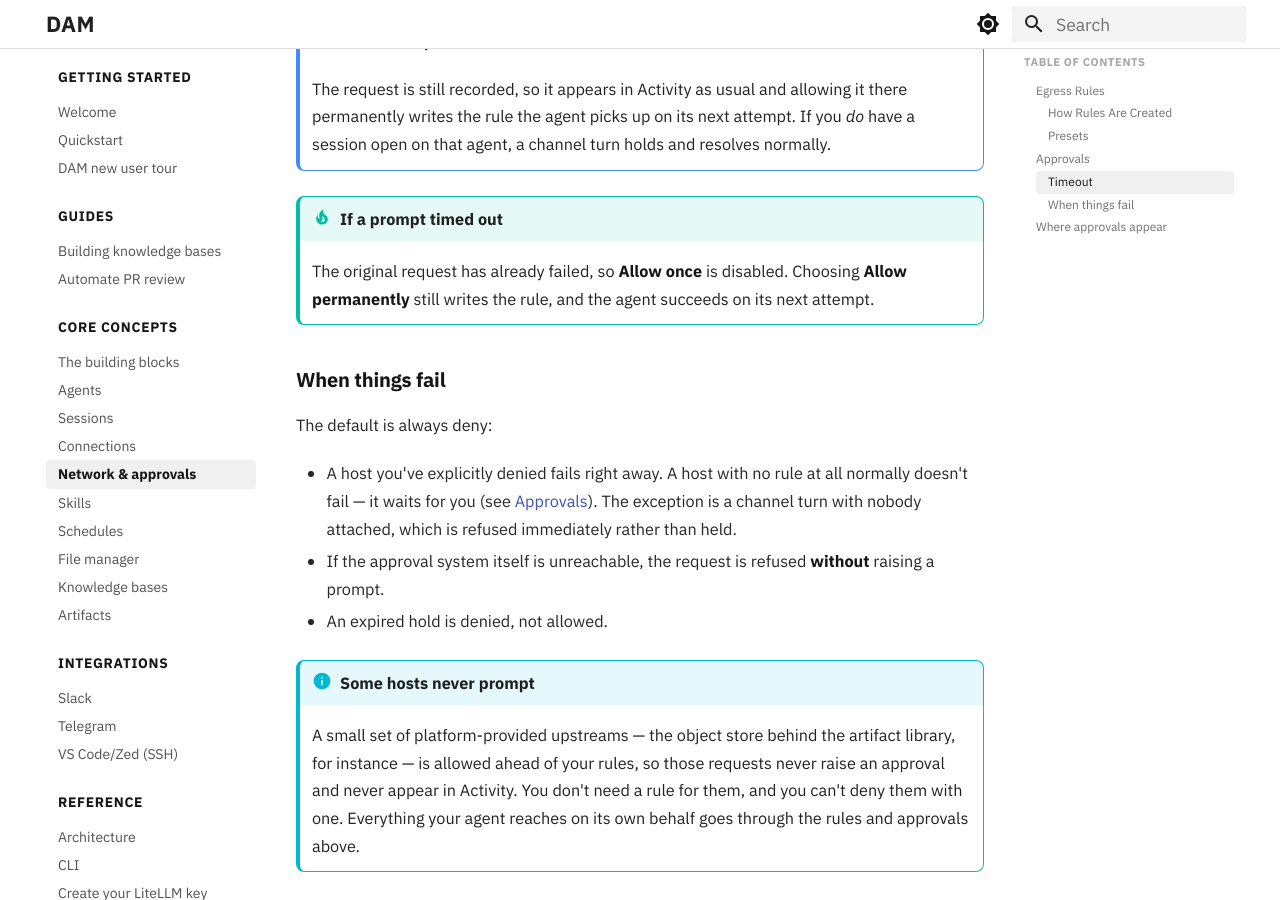
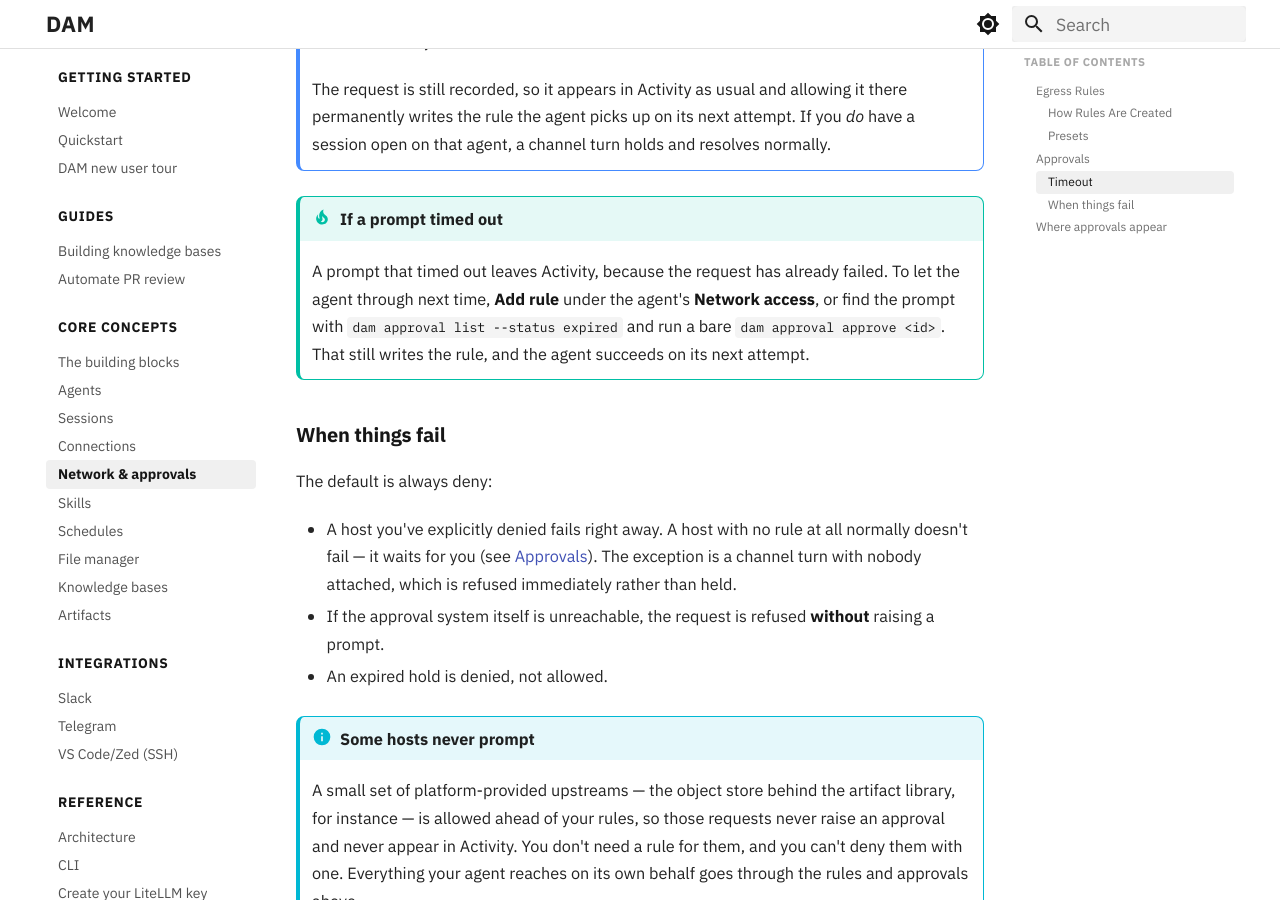
Before and after one commit to dam-agents/docs, an MkDocs documentation site: the page built from docs/core-concepts/network-access.md, in a window 1280 px wide and 900 px high, scrolled down 4114 px. Built offline with MkDocs 1.6.1 and Material for MkDocs 9.7.7, drawn with Linux system fonts in a browser that asks for light colours.

Commit message:
docs: a timed-out approval leaves Activity (#106)
At v0.2.19 the Activity feed lists only pending approvals, and a hold
that times out is flipped to expired at once, so the tip's disabled
Allow once / Allow permanently choice is not something a reader can
reach. Point at Add rule and the CLI path, which still writes the rule.

Assisted-by: Claude Opus 5 <noreply@anthropic.com>

Co-authored-by: Jenna Winkler <Jenna.Winkler@ibm.com>

```diff
--- a/docs/core-concepts/network-access.md
+++ b/docs/core-concepts/network-access.md
@@ -110,8 +110,10 @@ If no one responds within **30 minutes** (your operator can change this), the re
     open on that agent, a channel turn holds and resolves normally.
 
 !!! tip "If a prompt timed out"
-    The original request has already failed, so **Allow once** is disabled. Choosing
-    **Allow permanently** still writes the rule, and the agent succeeds on its next attempt.
+    A prompt that timed out leaves Activity, because the request has already failed. To let the
+    agent through next time, **Add rule** under the agent's **Network access**, or find the prompt
+    with `dam approval list --status expired` and run a bare `dam approval approve <id>`. That still
+    writes the rule, and the agent succeeds on its next attempt.
 
 ### When things fail
 
```
